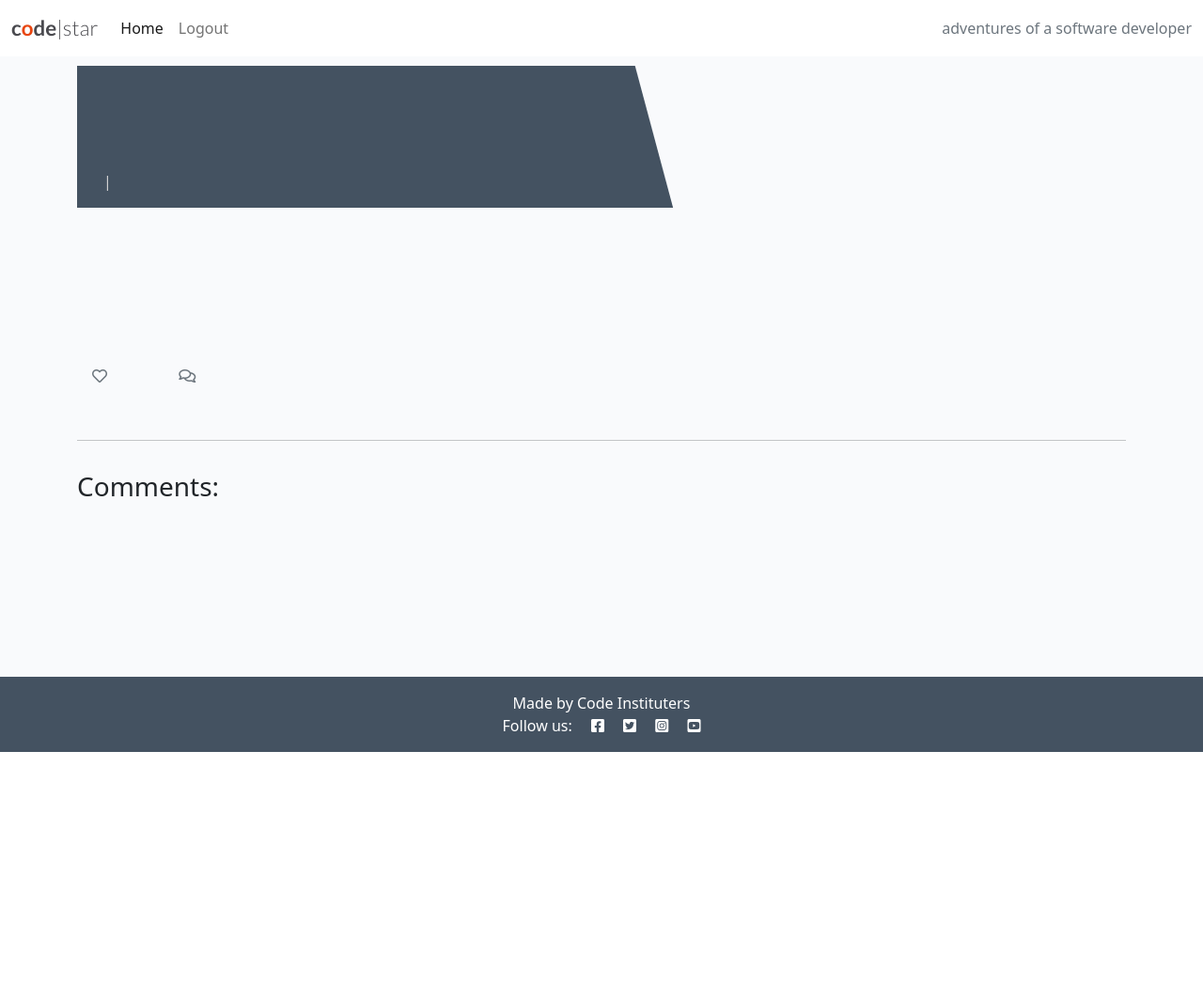
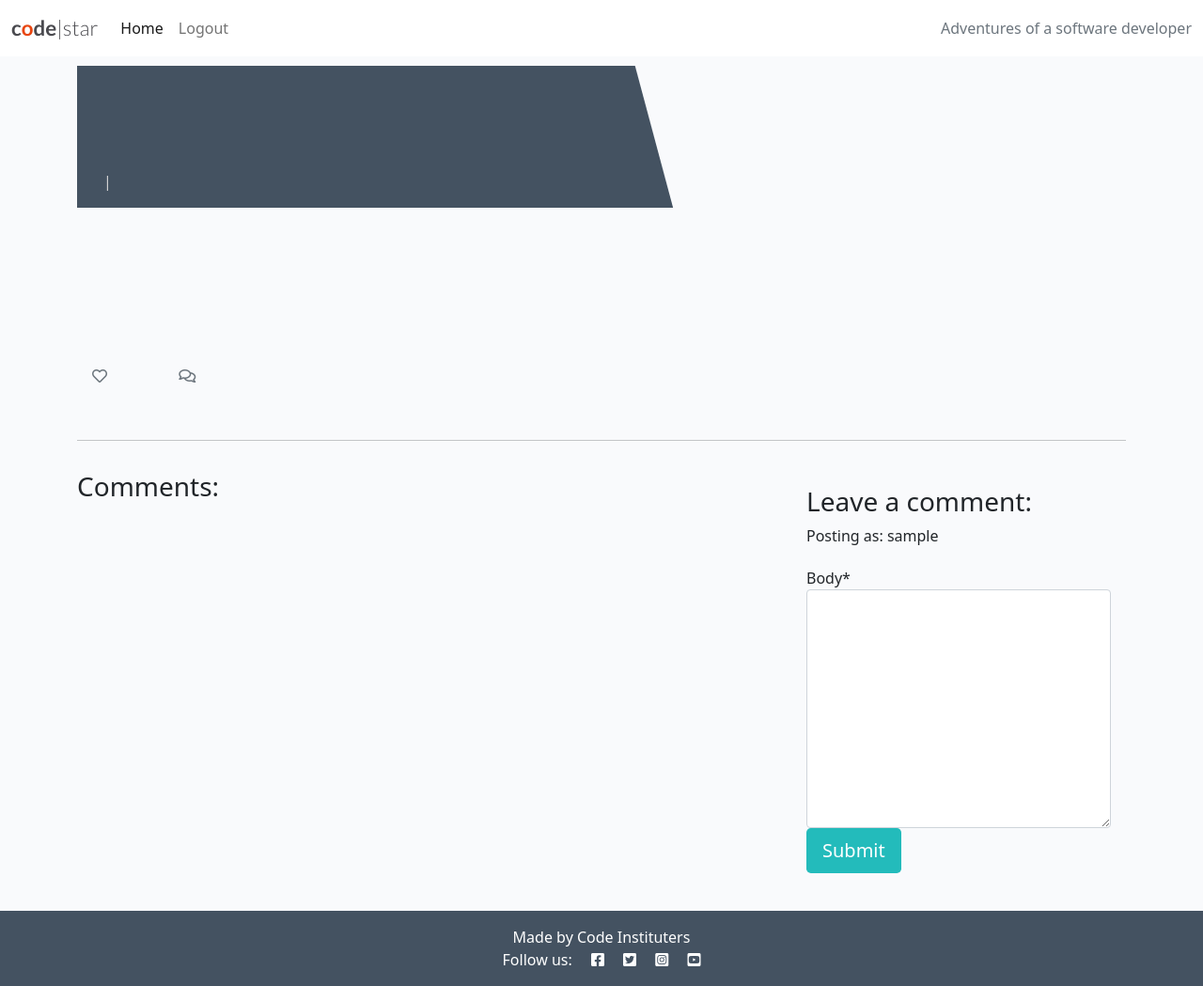
Before and after one commit to sbojorge/I_think_therefore_I_blog-Django, a Django app: template templates/post_detail.html in a window 1280 px wide. Shown: the whole page at 94% size. Before the commit the page ends 800 px from the top, so only its background shows below. Run offline with Django 3.2, Linux system fonts and the light colour scheme; the template is opened without the code that fills it: values that come from a table or form of the project are taken from there, others are empty; the visitor is signed in with stand-in values (Sample User, id 1); some libraries are stand-ins or nearby versions.

Commit message:
add the comment form so users can leave their comments

```diff
--- /dev/null
+++ b/blog/forms.py
@@ -0,0 +1,8 @@
+from .models import Comments
+from django import forms
+
+
+class CommentForm(forms.ModelForm):
+    class Meta:
+        model = Comments
+        fields = ('body',)
--- a/blog/views.py
+++ b/blog/views.py
@@ -1,6 +1,7 @@
 from django.shortcuts import render, get_object_or_404
 from django.views import generic, View
 from .models import Post
+from .forms import CommentForm
 
 
 class PostList(generic.ListView):
@@ -26,6 +27,7 @@ class PostDetail(View):
             {
                 'post': post,
                 'comments': comments,
-                'liked': liked
+                'liked': liked,
+                'comment_form': CommentForm()
             }
         )
--- a/codestar/settings.py
+++ b/codestar/settings.py
@@ -49,6 +49,7 @@ INSTALLED_APPS = [
     'django.contrib.staticfiles',
     'cloudinary',
     'django_summernote',
+    'crispy_forms',
     'blog',
 ]
 
@@ -56,6 +57,8 @@ SITE_ID = 1
 
 LOGIN_REDIRECT_URL = '/'
 LOGOUT_REDIRECT_URL = '/'
+
+CRISPY_TEMPLATE_PACK = 'bootstrap4'
 
 MIDDLEWARE = [
     'django.middleware.security.SecurityMiddleware',
--- a/requirements.txt
+++ b/requirements.txt
@@ -4,6 +4,7 @@ dj-database-url==0.5.0
 dj3-cloudinary-storage==0.0.6
 Django==3.2.18
 django-allauth==0.53.1
+django-crispy-forms==1.14.0
 django-summernote==0.8.20.0
 gunicorn==20.1.0
 oauthlib==3.2.2
--- a/templates/base.html
+++ b/templates/base.html
@@ -51,7 +51,7 @@
                     {% endif %}
                 </ul>
                 <span class="navbar-text text-muted">
-                    adventures of a software developer
+                    Adventures of a software developer
                 </span>
             </div>
         </div>
--- a/templates/post_detail.html
+++ b/templates/post_detail.html
@@ -1,4 +1,6 @@
 {% extends 'base.html' %} {% block content %}
+
+{% load crispy_forms_tags %}
 
 <div class="masthead">
     <div class="container">
@@ -77,6 +79,17 @@
         <div class="col-md-4 card mb-4  mt-3 ">
             <div class="card-body">
                 <!-- For later -->
+                {% if user.is_authenticated %}
+
+                <h3>Leave a comment:</h3>
+                <p>Posting as: {{ user.username }}</p>
+                <form method="post" style="margin-top: 1.3em;">
+                    {{ comment_form | crispy }}
+                    {% csrf_token %}
+                    <button type="submit" class="btn btn-signup btn-lg">Submit</button>
+                </form>
+
+                {% endif %}
             </div>
         </div>
     </div>
```
